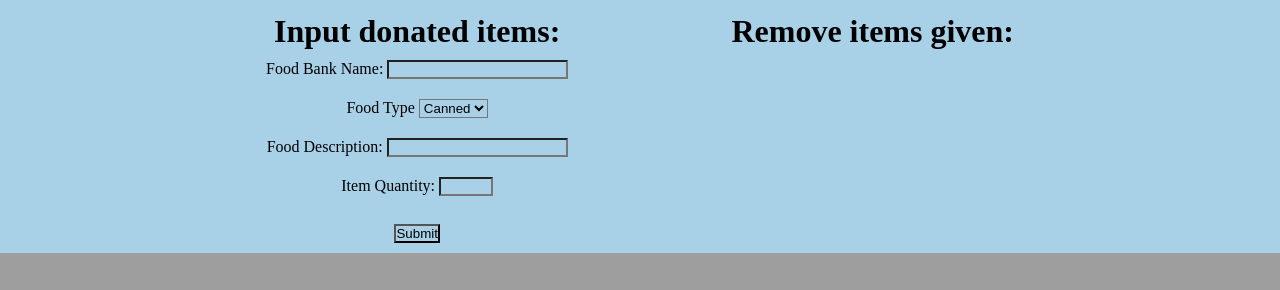
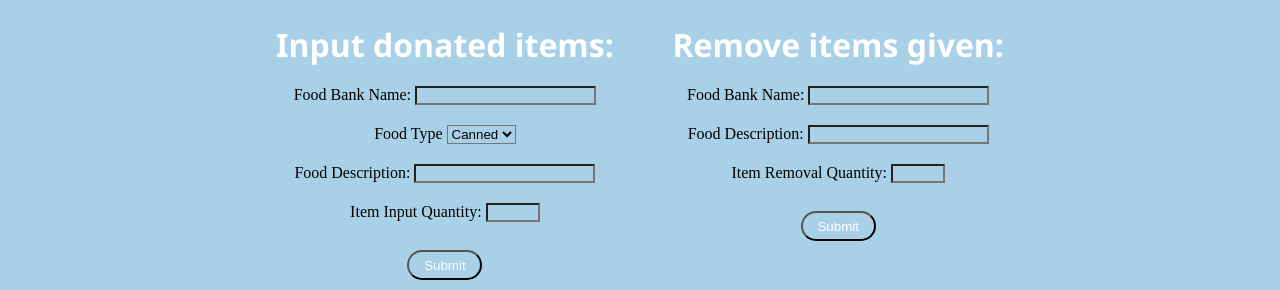
Before and after one commit to astafford2/FoodForAll, a Flask app: page /companyFeatures in a window 1280 px wide. Shown: the part 1081-1371 px from the top of the page. Before the commit the page ends 1334 px from the top, so only its background shows below. Run offline with Flask 2, Linux system fonts and the light colour scheme.

Commit message:
finished company input and removal / added some styling

```diff
--- a/GoogleMaps/google-distance-matrix-api-example/FoodBankFinder_v0.py
+++ b/GoogleMaps/google-distance-matrix-api-example/FoodBankFinder_v0.py
@@ -35,7 +35,7 @@ def closestBank(origin):
             + '&origins={}'
             + '&destinations={}'
             + '&key={}'
-            ).format(origin, a, key)
+            ).format(origin, a.replace("", "+"), key)
 
         response = urllib.request.urlopen(url)
 
--- a/bankFood.py
+++ b/bankFood.py
@@ -66,7 +66,7 @@ def removeFoodItem(bank, desc, quantity):
     with foodBank.context():
         query = FoodItem.query(FoodItem.bankName == bank.upper(), FoodItem.foodDesc == desc.lower())
         item = query.get()
-        item.itemCount -= quantity
+        item.itemCount -= int(quantity)
 
         item.put()
 
@@ -76,7 +76,7 @@ def removeFoodItem(bank, desc, quantity):
 def removeDonations():
     bank = input("Enter bank: ")
     desc = input("Enter desc: ")
-    quantity = int(input("Enter number of item being removed: "))
+    quantity = input("Enter number of item being removed: ")
 
     removedItem = removeFoodItem(bank, desc, quantity)
 # [END removing]
--- a/main.py
+++ b/main.py
@@ -54,12 +54,21 @@ def companyLogin():
 @app.route('/companyFeatures', methods=['GET', 'POST'])
 def companyFeatures():
     if request.method == 'POST':
-        bankName = request.form['bankName']
-        foodType = request.form['foodType']
-        foodDesc = request.form['foodDesc']
-        quantity = request.form['quantity']
+        formName = request.form['formName']
 
-        storeFoodItem(bankName, foodType, foodDesc, quantity)
+        if formName == 'INPUT':
+            bankName = request.form['bankName']
+            foodType = request.form['foodType']
+            foodDesc = request.form['foodDesc']
+            quantity = request.form['quantity']
+
+            storeFoodItem(bankName, foodType, foodDesc, quantity)
+        elif formName == 'REMOVE':
+            bankName = request.form['bankName']
+            foodDesc = request.form['foodDesc']
+            quantity = request.form['quantity']
+
+            removeFoodItem(bankName, foodDesc, quantity)
 
         return redirect(url_for('companyFeatures'))
     else:
--- a/templates/companyFeatures.html
+++ b/templates/companyFeatures.html
@@ -30,17 +30,6 @@
             background-color: #7DB5E4
         }
         .dropdown:hover .dropdown-content {display: block;}
-        .cmpLoginBtn
-        {
-            color: gray;
-            background-color: #7DB5E4;
-            padding: 16px;
-            font-size: 20px;
-            border: outset;
-            border-radius: 25px;
-            border-color: #7DB5E4;
-            border-width: 3px;
-        }
 
         .inputting{
             margin: 10px;
@@ -51,6 +40,24 @@
         {
             margin: 10px;
             float: right;
+        }
+        h1
+        {
+            color: white;
+            font-family: 'Segoe UI', Tahoma, Geneva, Verdana, sans-serif;
+            margin: 10px;
+        }
+        .submit
+        {
+            color: white;
+            width: 75px;
+            height: 30px;
+            border-radius: 15px;
+        }
+        .submit:hover
+        {
+            background: #7DB5E4;
+            cursor: pointer;
         }
     </style>
     <div id="header">
@@ -87,6 +94,7 @@
         <div class="inputting">
             <form method="POST">
                 <h1>Input donated items:</h1>
+                <input type="hidden" name="formName" value="INPUT">
                 <label for"bankName">Food Bank Name:</label>
                 <input type="text" id="bankName" name="bankName" style="margin: 10px 0 10px 0"><br>
 
@@ -100,15 +108,28 @@
                 <label for="foodDesc">Food Description:</label>
                 <input type="text" id="foodDesc" name="foodDesc" style="margin: 10px 0 10px 0"><br>
 
-                <label for="quantity">Item Quantity:</label>
+                <label for="quantity">Item Input Quantity:</label>
                 <input type="text" id="quantity" name="quantity" style="margin: 10px 0 10px 0; max-width: 50px"><br><br>
 
-                <input type="submit" value="Submit">
+                <input type="submit" value="Submit" class="submit">
             </form>
         </div>
 
         <div class="removing">
-            <h1>Remove items given:</h1>
+            <form method="POST">
+                <h1>Remove items given:</h1>
+                <input type="hidden" name="formName" value="REMOVE">
+                <label for"bankName">Food Bank Name:</label>
+                <input type="text" id="bankName" name="bankName" style="margin: 10px 0 10px 0"><br>
+
+                <label for="foodDesc">Food Description:</label>
+                <input type="text" id="foodDesc" name="foodDesc" style="margin: 10px 0 10px 0"><br>
+
+                <label for="quantity">Item Removal Quantity:</label>
+                <input type="text" id="quantity" name="quantity" style="margin: 10px 0 10px 0; max-width: 50px"><br><br>
+
+                <input type="submit" value="Submit" class="submit">
+            </form>
         </div>
       </div>
   </body>
--- a/templates/index.html
+++ b/templates/index.html
@@ -103,7 +103,7 @@
   </div>
   <div class="column" style="background-color:#ccc;">
     <h2>How You Can Help</h2>
-    <a href="hello.hmtl"><p>Some text..</p></a>
+    <a href="http://www.savi.org/savi-talks/getting-groceries-food-access-across-groups-neighborhoods-and-time/"><p>Some text..</p></a>
   </div>
 </div>
 
```
Also changed, not shown: templates/companylogin.html (+7 -2 lines), templates/contactus.html (+5 -3 lines).
